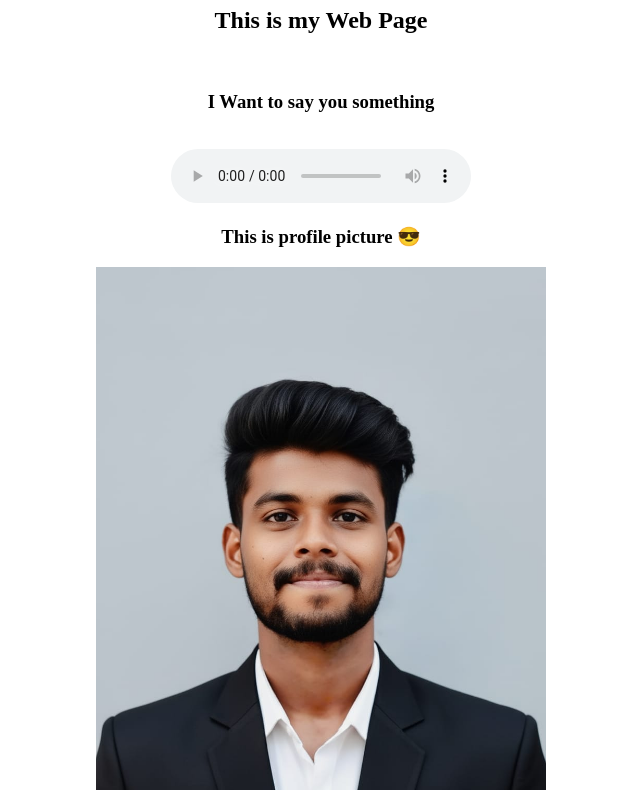
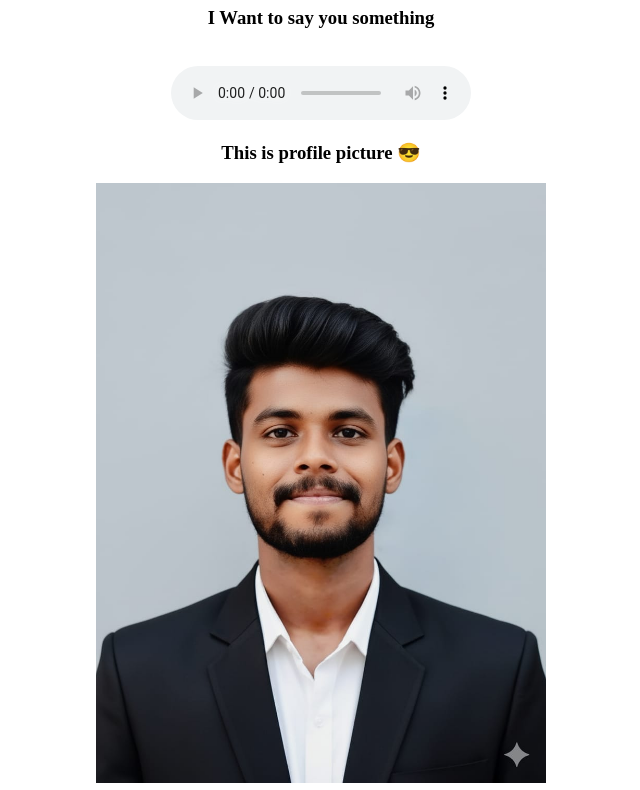
Before and after one commit to PoovarasanDeveloper/Codeemy_HTML_Projects, a plain HTML site: page index.html in a window 1280 px wide. Shown: the part 73-863 px from the top of the page, without its empty margins (319-959 px from the left). Drawn offline with Linux system fonts and the light colour scheme.

Commit message:
Update index.html

```diff
--- a/index.html
+++ b/index.html
@@ -9,7 +9,6 @@
 <body>
        <center>
          <h1>Welcome to My Webpage</h1>
-         <h2>This is my Web Page</h2><br>
          <h3>I Want to say you something </h3><br>
          <audio src="Comedy_Audio.mp3" controls></audio><br>
          <h3>This is profile picture &#128526;</h3>
@@ -23,4 +22,5 @@
       <h3>The end &#128517;</h3>
       </center>
 </body>
+
 </html>
```
